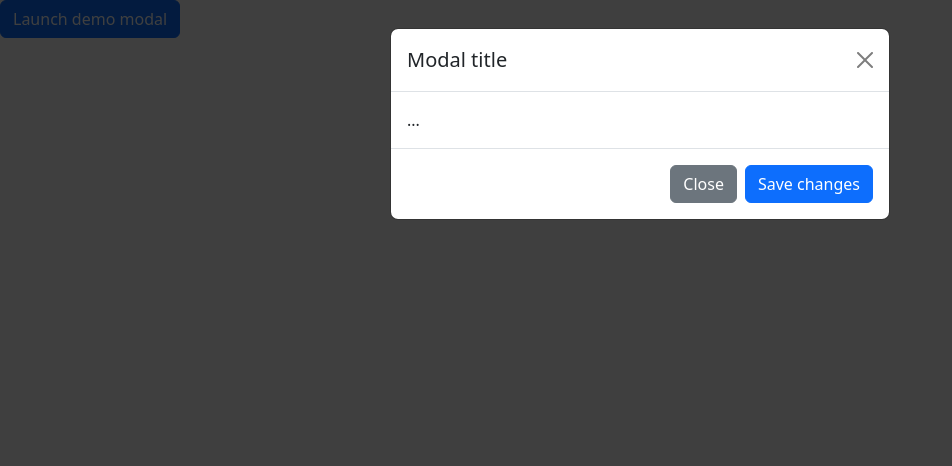
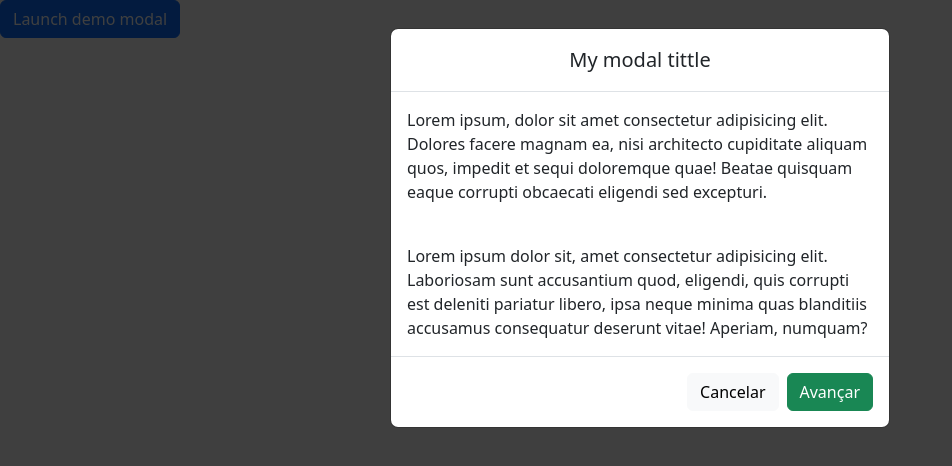
Before and after one commit to diogowhatev3r/Modals, a plain HTML site: page index.html in a window 1280 px wide. Both pictures are taken after a click on the button "Launch demo modal". Shown: the whole page, without its empty margins (0-952 px from the left). Drawn offline with nearby package versions, Linux system fonts and the light colour scheme.

Commit message:
3-Modal White

```diff
--- a/index.html
+++ b/index.html
@@ -6,43 +6,49 @@
   <meta http-equiv="X-UA-Compatible" content="IE=edge">
   <meta name="viewport" content="width=device-width, initial-scale=1.0">
   <title>modals</title>
-    <link href="https://cdn.jsdelivr.net/npm/bootstrap@5.2.0-beta1/dist/css/bootstrap.min.css" rel="stylesheet" integrity="sha384-0evHe/X+R7YkIZDRvuzKMRqM+OrBnVFBL6DOitfPri4tjfHxaWutUpFmBp4vmVor" crossorigin="anonymous">
-<script src="https://cdn.jsdelivr.net/npm/bootstrap@5.2.0-beta1/dist/js/bootstrap.bundle.min.js" integrity="sha384-pprn3073KE6tl6bjs2QrFaJGz5/SUsLqktiwsUTF55Jfv3qYSDhgCecCxMW52nD2" crossorigin="anonymous"></script>
-<script src="https://cdn.jsdelivr.net/npm/bootstrap@5.2.0-beta1/dist/js/bootstrap.min.js" integrity="sha384-kjU+l4N0Yf4ZOJErLsIcvOU2qSb74wXpOhqTvwVx3OElZRweTnQ6d31fXEoRD1Jy" crossorigin="anonymous"></script>
+  <link href="https://cdn.jsdelivr.net/npm/bootstrap@5.2.0-beta1/dist/css/bootstrap.min.css" rel="stylesheet"
+    integrity="sha384-0evHe/X+R7YkIZDRvuzKMRqM+OrBnVFBL6DOitfPri4tjfHxaWutUpFmBp4vmVor" crossorigin="anonymous">
+  <script src="https://cdn.jsdelivr.net/npm/bootstrap@5.2.0-beta1/dist/js/bootstrap.bundle.min.js"
+    integrity="sha384-pprn3073KE6tl6bjs2QrFaJGz5/SUsLqktiwsUTF55Jfv3qYSDhgCecCxMW52nD2"
+    crossorigin="anonymous"></script>
+  <script src="https://cdn.jsdelivr.net/npm/bootstrap@5.2.0-beta1/dist/js/bootstrap.min.js"
+    integrity="sha384-kjU+l4N0Yf4ZOJErLsIcvOU2qSb74wXpOhqTvwVx3OElZRweTnQ6d31fXEoRD1Jy"
+    crossorigin="anonymous"></script>
   <link rel="stylesheet" href="style.css">
+</head>
 
 
-</head>
-
 <body>
-
-
   <!-- Button trigger modal -->
-<button type="button" class="btn btn-primary" data-bs-toggle="modal" data-bs-target="#exampleModal">
+  <button type="button" class="btn btn-primary" data-bs-toggle="modal" data-bs-target="#regmodal">
     Launch demo modal
   </button>
 
   <!-- Modal -->
-<div class="modal fade" id="exampleModal" tabindex="-1" aria-labelledby="exampleModalLabel" aria-hidden="false">
+  <div class="modal fade" id="regmodal" tabindex="-1" aria-labelledby="Modal Branco" aria-hidden="true">
     <div class="modal-dialog">
       <div class="modal-content">
         <div class="modal-header">
-        <h5 class="modal-title" id="exampleModalLabel">Modal title</h5>
-        <button type="button" class="btn-close" data-bs-dismiss="modal" aria-label="Close"></button>
+          <h5 class="modal-title" id="exampleModalLabel">My modal tittle</h5>
+
         </div>
+
         <div class="modal-body">
-        ...
+          <p> Lorem ipsum, dolor sit amet consectetur adipisicing elit. Dolores facere magnam ea, nisi architecto cupiditate aliquam quos, impedit et sequi doloremque quae! Beatae quisquam eaque corrupti obcaecati eligendi sed excepturi. </p>
+          <br>
+          Lorem ipsum dolor sit, amet consectetur adipisicing elit. Laboriosam sunt accusantium quod, eligendi, quis corrupti est deleniti pariatur libero, ipsa neque minima quas blanditiis accusamus consequatur deserunt vitae! Aperiam, numquam?
         </div>
+
         <div class="modal-footer">
-        <button type="button" class="btn btn-secondary" data-bs-dismiss="modal">Close</button>
-        <button type="button" class="btn btn-primary">Save changes</button>
+          <button id="btn-cancelar" type="button" class="btn btn-light" data-bs-dismiss="modal">Cancelar</button>
+          <button id="btn-avancar" type="button" class="btn btn-success">Avançar</button>
         </div>
       </div>
     </div>
   </div>
 
 
-<!--
+  <!--Script on click
 <script type="text/javascript">
   $("#btn").on("click", function(){
     $("exampleModal").modal("show");
@@ -50,7 +56,8 @@
 </script>
 -->
 
-<!--<script type="text/javascript">
+  <!--Script on load
+  <script type="text/javascript">
   $(window).on("load", function(){
     $("exampleModal").modal("show");
 });
--- a/style.css
+++ b/style.css
@@ -0,0 +1,6 @@
+h5{
+    position: relative;
+
+    margin-left: auto;
+    margin-right: auto;
+}
```
Lines whose indentation alone changed are shown as unchanged.
